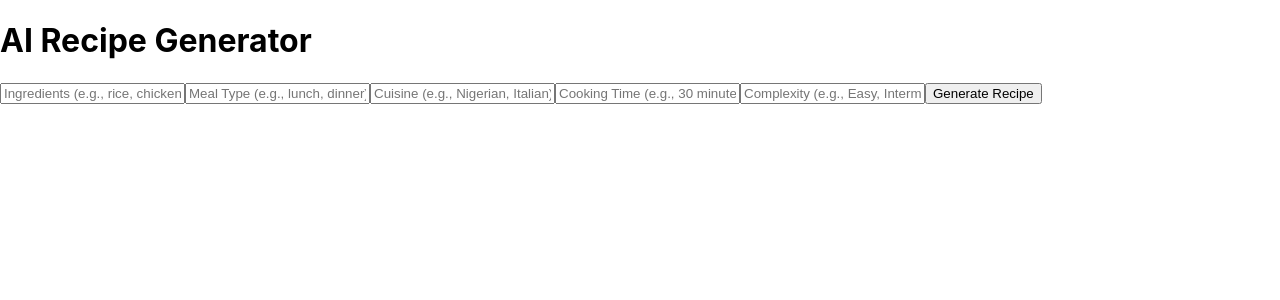
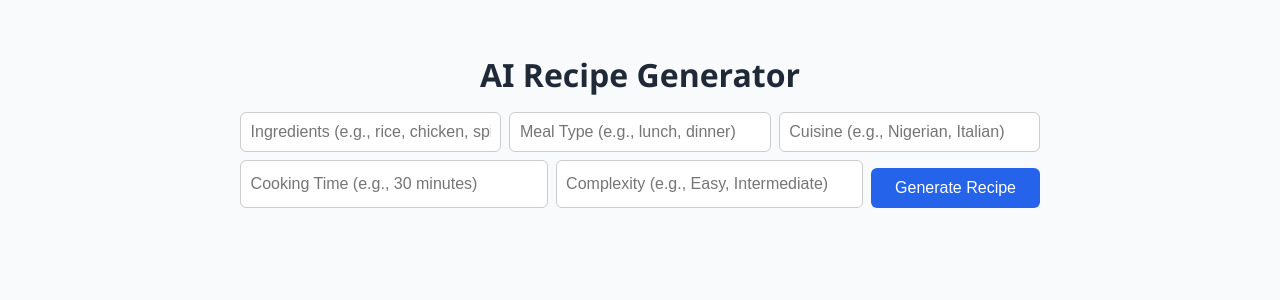
Before and after one commit to Enenche23/Recipe_Gen, a React (Create React App) app in the folder client/: page / in a window 1280 px wide. Shown: the top 300 px of the page. Built offline with nearby package versions, Linux system fonts and the light colour scheme.

Commit message:
improved styled form elements

```diff
--- a/client/src/App.css
+++ b/client/src/App.css
@@ -1,3 +1,76 @@
+/* App.css */
+
+body {
+  margin: 0;
+  font-family: 'Segoe UI', Tahoma, Geneva, Verdana, sans-serif;
+  background-color: #f9fafb;
+  color: #333;
+}
+
+.app-container {
+  max-width: 800px;
+  margin: auto;
+  padding: 2rem;
+  text-align: center;
+}
+
+h1 {
+  font-size: 2rem;
+  color: #1f2937;
+  margin-bottom: 1rem;
+}
+
+.recipe-form {
+  display: flex;
+  flex-wrap: wrap;
+  gap: 0.5rem;
+  justify-content: center;
+  margin-bottom: 1.5rem;
+}
+
+.recipe-form input {
+  flex: 1 1 200px;
+  padding: 0.6rem;
+  border: 1px solid #ccc;
+  border-radius: 6px;
+  font-size: 1rem;
+  transition: border-color 0.2s, box-shadow 0.2s;
+}
+
+.recipe-form input:focus {
+  outline: none;
+  border-color: #2563eb;
+  box-shadow: 0 0 0 2px rgba(37, 99, 235, 0.2);
+}
+
+.generate-btn {
+  background-color: #2563eb;
+  color: white;
+  border: none;
+  padding: 0.7rem 1.5rem;
+  font-size: 1rem;
+  border-radius: 6px;
+  cursor: pointer;
+  margin-top: 0.5rem;
+  transition: background-color 0.2s;
+}
+
+.generate-btn:hover {
+  background-color: #1d4ed8;
+}
+
+.generate-btn:disabled {
+  background-color: #94a3b8;
+  cursor: not-allowed;
+}
+
+.copy-alert {
+  margin-top: 0.8rem;
+  color: #10b981;
+  font-weight: 500;
+  animation: fadeIn 0.3s ease-in;
+}
+
 .recipe-container {
   margin-top: 2rem;
   animation: fadeIn 0.5s ease-in;
@@ -23,6 +96,38 @@
   margin: 0.5rem 0;
 }
 
+.recipe-actions {
+  display: flex;
+  justify-content: center;
+  gap: 1rem;
+  margin-top: 1rem;
+}
+
+.action-btn {
+  background-color: #6b7280;
+  color: white;
+  border: none;
+  padding: 0.6rem 1.2rem;
+  border-radius: 6px;
+  cursor: pointer;
+  font-size: 0.95rem;
+  transition: background-color 0.2s;
+}
+
+.action-btn:hover {
+  background-color: #4b5563;
+}
+
+@media (max-width: 600px) {
+  .recipe-form {
+    flex-direction: column;
+  }
+
+  .recipe-actions {
+    flex-direction: column;
+  }
+}
+
 @keyframes fadeIn {
   from { opacity: 0; transform: translateY(10px); }
   to { opacity: 1; transform: translateY(0); }
--- a/client/src/App.js
+++ b/client/src/App.js
@@ -10,7 +10,7 @@ function App() {
   const [complexity, setComplexity] = useState('');
   const [recipe, setRecipe] = useState('');
   const [loading, setLoading] = useState(false);
-  const [copied, setCopied] = useState(false);
+  const [copied, setCopied] = useState(false); // new state to show copy success
 
   const handleSubmit = async (e) => {
     e.preventDefault();
@@ -57,9 +57,10 @@ function App() {
   const handleClear = () => setRecipe('');
 
   const handleCopy = () => {
-    navigator.clipboard.writeText(recipe);
-    setCopied(true);
-    setTimeout(() => setCopied(false), 1500);
+    navigator.clipboard.writeText(recipe).then(() => {
+      setCopied(true);
+      setTimeout(() => setCopied(false), 2000); // hide after 2s
+    });
   };
 
   const handleSave = () => {
@@ -67,13 +68,13 @@ function App() {
     const url = URL.createObjectURL(blob);
     const link = document.createElement('a');
     link.href = url;
-    link.download = 'recipe.txt';
+    link.download = 'recipe.pdf'; // shows as Save as PDF
     document.body.appendChild(link);
     link.click();
     document.body.removeChild(link);
   };
 
-  // Format markdown to show title bold without ##
+  // Format markdown to HTML
   const formatRecipe = (text) => {
     if (!text) return '';
     const lines = text.split('\n');
@@ -132,11 +133,10 @@ function App() {
           <div className="recipe-text" dangerouslySetInnerHTML={{ __html: formatRecipe(recipe) }}></div>
           <div className="recipe-actions">
             <button className="action-btn" onClick={handleClear}>Clear</button>
-            <button className="action-btn" onClick={handleCopy}>
-              {copied ? 'Copied!' : 'Copy'}
-            </button>
+            <button className="action-btn" onClick={handleCopy}>Copy</button>
             <button className="action-btn" onClick={handleSave}>Save as PDF</button>
           </div>
+          {copied && <div className="copy-alert">Copied!</div>}
         </div>
       )}
     </div>
```
